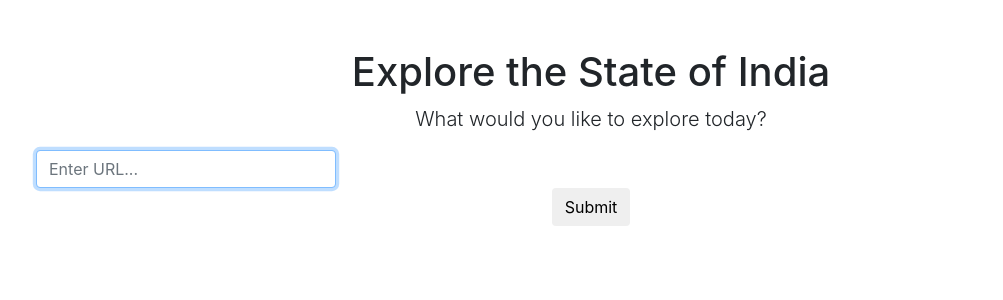
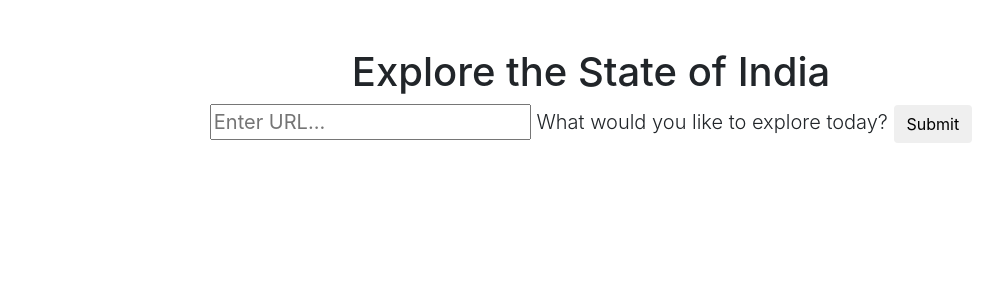
Before and after one commit to pranoti-d/vizabi, a Flask app: page / in a window 1280 px wide. Shown: the part 56-356 px from the top of the page, without its empty margins (49-1052 px from the left). Run offline with Flask 3, Linux system fonts and the light colour scheme; some libraries are stand-ins or nearby versions.

Commit message:
Update index_1.html

```diff
--- a/app/templates/index_1.html
+++ b/app/templates/index_1.html
@@ -63,16 +63,11 @@
       <div class="row">
         <div class="col-lg-12 text-center">
           <h1 class="mt-5">Explore the State of India</h1>
-          <p class="lead">What would you like to explore today?</p>
-            <form role="form" method='POST' action='/login'>
-              <div class="row">
-              <div class="col-lg-12 text-center">
-                <input type="text" name="url" class="form-control" id="url-box" placeholder="Enter URL..." style="max-width: 300px;" autofocus required>
-                </div>
-              </div>
-                <button type="submit" class="btn btn-default">Submit</button>
-              </form>
-</div>
+          <p class="lead", method='POST' action='/login'>
+          <input type="text" name="url"  id="url-box" placeholder="Enter URL..." >   What would you like to explore today?
+           <button type="submit" class="btn btn-default">Submit</button>
+          </p>
+      </div>
     <!--      <ul class="list-unstyled">    -->
     <!--        <li>Bootstrap 4.1.1</li>    -->
     <!--         <li>jQuery 3.3.1</li>     -->
```
